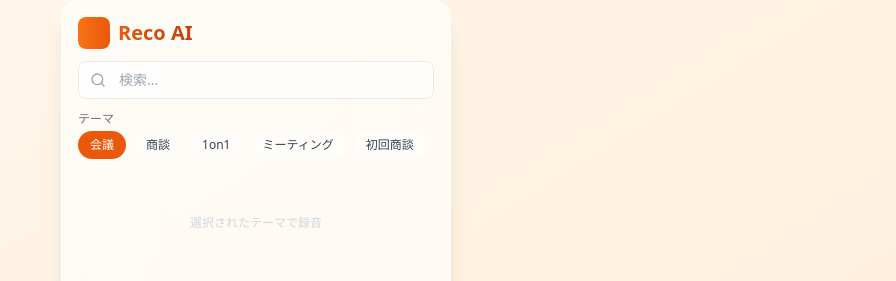
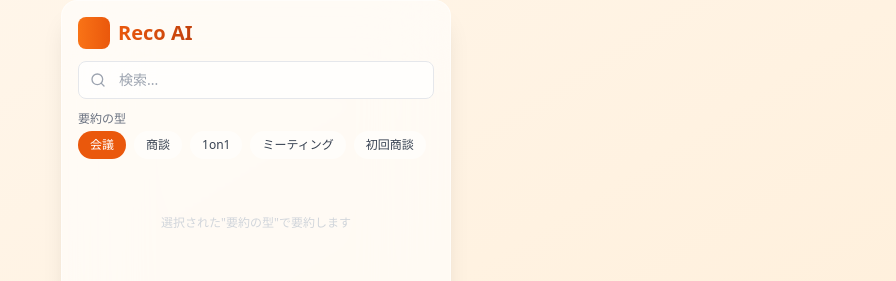
Before and after one commit to FoundD-oka/Washed-Glass-Recording-App, a React app: page / in a window 1280 px wide. Shown: the top 281 px of the page, without its empty margins (384-1280 px from the left). Built offline with nearby package versions, Linux system fonts and the light colour scheme; the HTML template or start-up script is replaced by a standard one.

Commit message:
RecorderAppコンポーネントのテキストを「テーマ」から「要約の型」に変更し、録音メッセージを更新

```diff
--- a/src/components/RecorderApp.tsx
+++ b/src/components/RecorderApp.tsx
@@ -115,7 +115,7 @@ const RecorderApp = () => {
               <input type="text" className="block w-full pl-10 pr-3 py-2 border border-gray-200 rounded-lg bg-white/70 focus:outline-none focus:ring-1 focus:ring-orange-500 text-sm" placeholder="検索..." value={searchQuery} onChange={e => setSearchQuery(e.target.value)} />
             </div>
             <div className="mb-1">
-              <h2 className="text-xs text-gray-500">テーマ</h2>
+              <h2 className="text-xs text-gray-500">要約の型</h2>
             </div>
             <div className="mb-4 overflow-x-auto no-scrollbar">
               <div className="flex space-x-2 min-w-max">
@@ -126,7 +126,7 @@ const RecorderApp = () => {
             </div>
             <div className="relative h-24 mb-4">
               {isRecording ? <WaveformVisualizer /> : <div className="w-full h-full flex items-center justify-center text-gray-300">
-                  <span className="text-xs">選択されたテーマで録音</span>
+                  <span className="text-xs">選択された"要約の型"で要約します</span>
                 </div>}
             </div>
             <div className={`text-xl font-medium mb-3 text-center ${isRecording ? 'text-gray-800' : 'text-gray-300'}`}>
```
Also changed, not shown: 2 other files (tests, documents, lock files or other folders).
